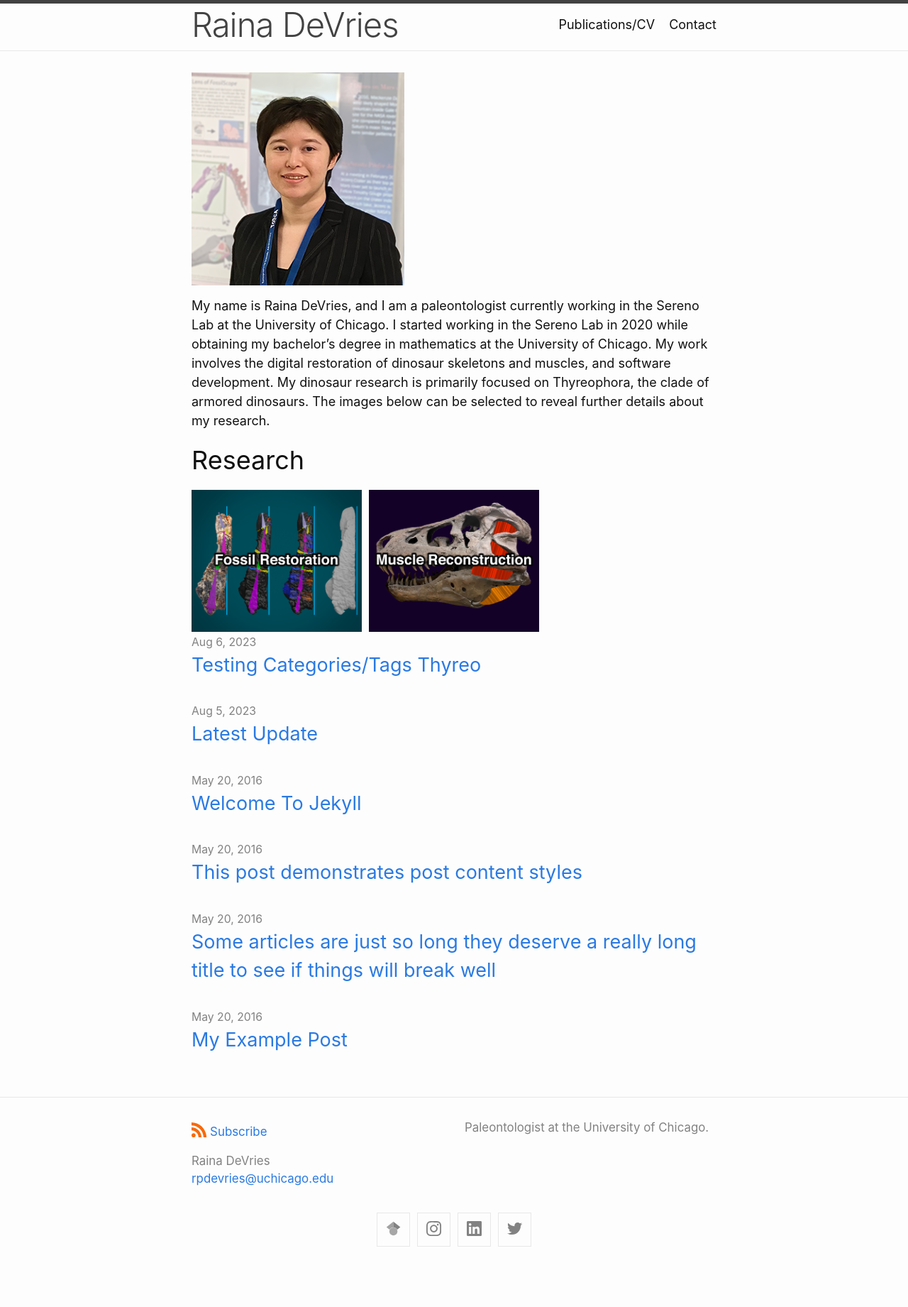
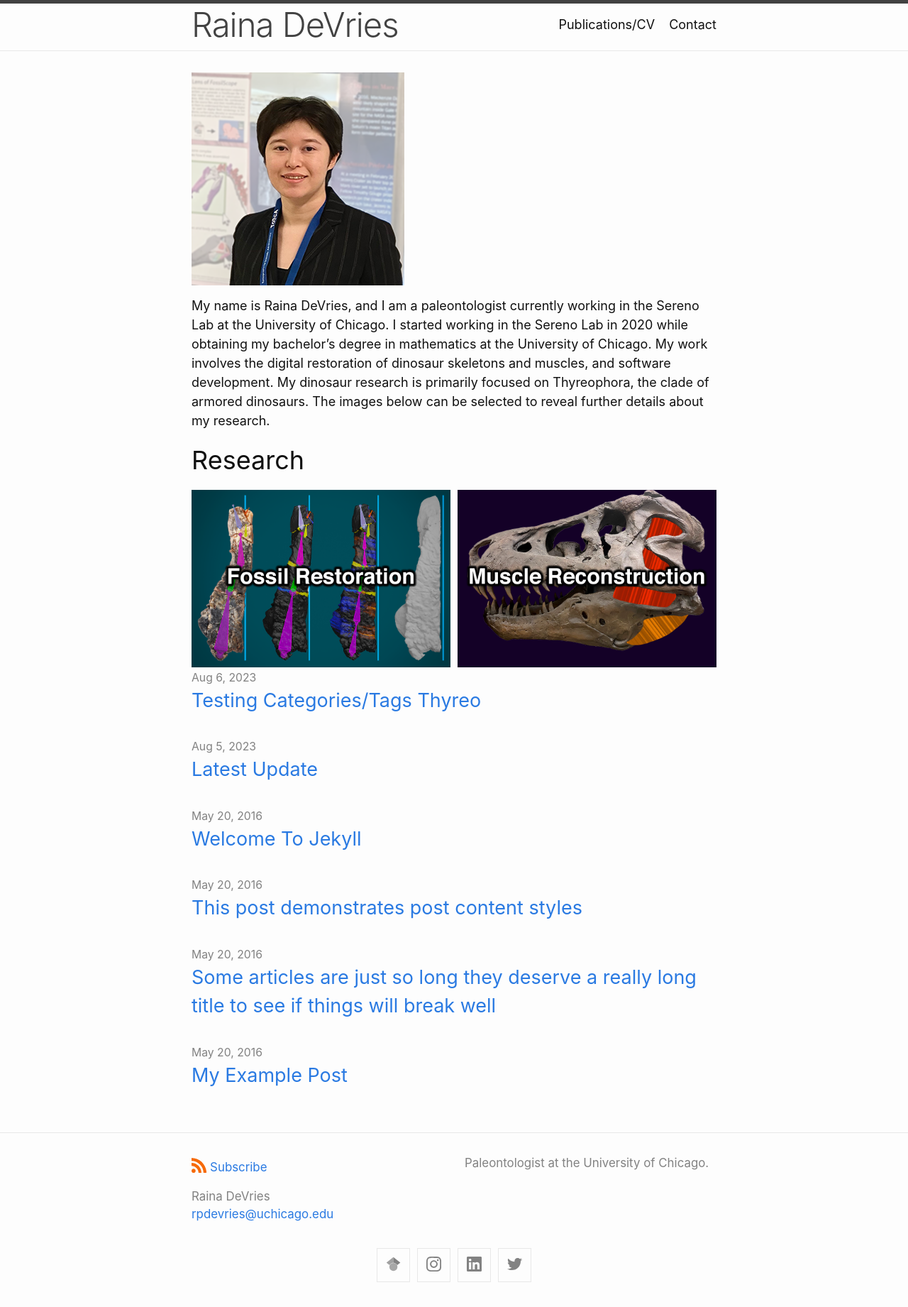
Before and after one commit to rpdevries/rpdevries.github.io, a Jekyll site: the page built from index.md, in a window 1280 px wide. Shown: the whole page at 71% size. Built offline with Jekyll 4.4.1, drawn with Linux system fonts in a browser that asks for light colours; before the commit the page ends 1791 px from its top, so only the background shows below that.

Commit message:
Update _layout.scss
Change gallery height

```diff
--- a/_sass/minima/_layout.scss
+++ b/_sass/minima/_layout.scss
@@ -308,7 +308,7 @@
 .image-gallery {
   width: 100%;
   display: grid;
-  grid-template-columns: repeat(auto-fill, minmax(200px, 1fr));
+  grid-template-columns: repeat(auto-fill, minmax(250px, 1fr)); //o.g. 200px,
   grid-column-gap: 10px; //new
   grid-row-gap: 10px; //new
   justify-content: center;
@@ -324,7 +324,7 @@
 
 .img-gallery {
   width: 100%;
-  height: 200px;
+  height: 250px; //o.g. 200px,
   object-fit: cover;
   transform: scale(1);
   transition: all 0.3s ease-in-out;
```
